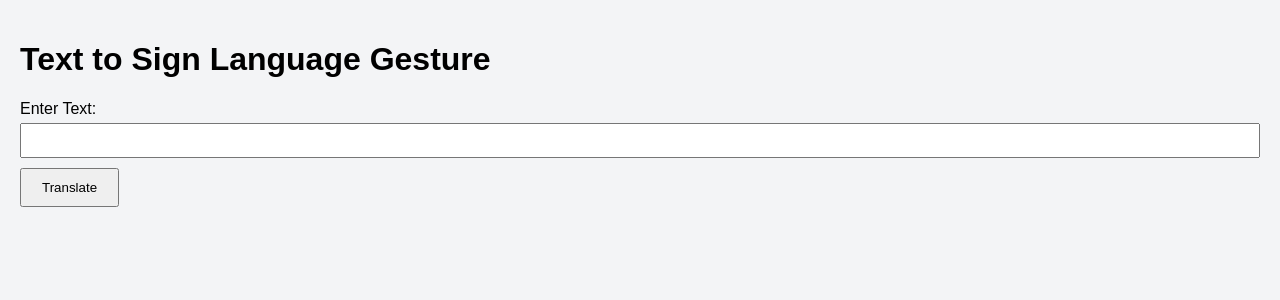
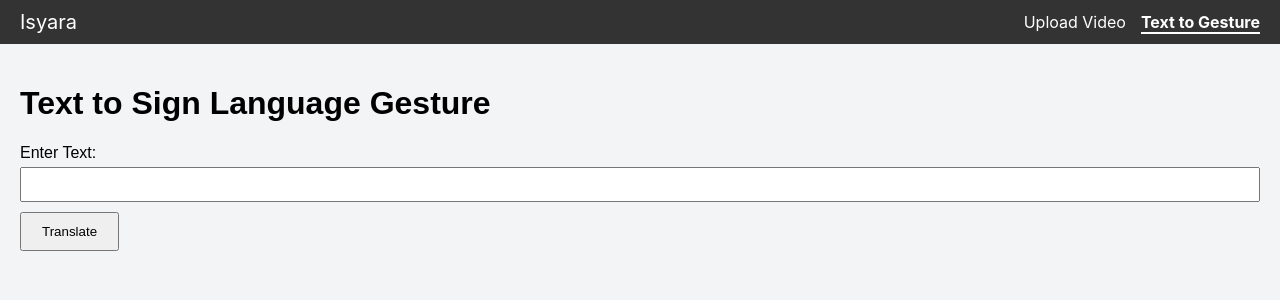
Before and after one commit to isyara-web/isyara-web, a React (Create React App) app: page /text-to-gesture in a window 1280 px wide. Shown: the top 300 px of the page. Built offline with nearby package versions, Linux system fonts and the light colour scheme.

Commit message:
tambah navbar

```diff
--- a/src/App.js
+++ b/src/App.js
@@ -1,12 +1,16 @@
 import './App.css';
 import UploadVideo from './component/uploadVideo';
 import TextToGesture from './component/TextToGesture';
-import { BrowserRouter as Router, Route, Routes } from 'react-router-dom';
+import { BrowserRouter as Router, Route, Routes, useLocation } from 'react-router-dom';
+import Home from './component/Home';
+import Navbar from './component/Navbar';
 
 function App() {
   return (
     <Router>
+      <ConditionalNavbar />
       <Routes>
+        <Route path="/" element={<Home />} />
         <Route path="/upload-video" element={<UploadVideo />} />
         <Route path="/text-to-gesture" element={<TextToGesture />} />
       </Routes>
@@ -14,4 +18,9 @@ function App() {
   );
 }
 
+const ConditionalNavbar = () => {
+  const location = useLocation();
+  return location.pathname !== '/' ? <Navbar /> : null;
+};
+
 export default App;
--- /dev/null
+++ b/src/component/Home.js
@@ -0,0 +1,54 @@
+import React from 'react';
+import { Link } from 'react-router-dom';
+
+const Home = () => {
+  return (
+    <div style={styles.container}>
+      <h1 style={styles.title}>Welcome to Isyara</h1>
+      <div style={styles.cardContainer}>
+        <Link to="/upload-video" style={styles.card}>
+          <h3>Upload Video</h3>
+          <p>Convert your videos to gestures</p>
+        </Link>
+        <Link to="/text-to-gesture" style={styles.card}>
+          <h3>Text to Gesture</h3>
+          <p>Convert text to gesture animations</p>
+        </Link>
+      </div>
+    </div>
+  );
+};
+
+const styles = {
+  container: {
+    textAlign: 'center',
+    padding: '20px',
+  },
+  title: {
+    marginBottom: '20px',
+    fontSize: '28px',
+  },
+  cardContainer: {
+    display: 'flex',
+    justifyContent: 'center',
+    gap: '20px',
+  },
+  card: {
+    display: 'block',
+    width: '200px',
+    padding: '15px',
+    textAlign: 'center',
+    border: '1px solid #ddd',
+    borderRadius: '8px',
+    textDecoration: 'none',
+    backgroundColor: '#f8f9fa',
+    color: '#333',
+    transition: 'all 0.3s',
+  },
+  cardHover: {
+    transform: 'scale(1.05)',
+    boxShadow: '0 4px 8px rgba(0, 0, 0, 0.2)',
+  },
+};
+
+export default Home;
--- /dev/null
+++ b/src/component/Navbar.js
@@ -0,0 +1,53 @@
+import React from 'react';
+import { NavLink } from 'react-router-dom';
+
+const Navbar = () => {
+  return (
+    <nav style={styles.navbar}>
+      <div>
+        <NavLink to="/" style={styles.brand}>Isyara</NavLink>
+      </div>
+      <div>
+        <NavLink
+          to="/upload-video"
+          style={({ isActive }) => (isActive ? { ...styles.link, ...styles.active } : styles.link)}
+        >
+          Upload Video
+        </NavLink>
+        <NavLink
+          to="/text-to-gesture"
+          style={({ isActive }) => (isActive ? { ...styles.link, ...styles.active } : styles.link)}
+        >
+          Text to Gesture
+        </NavLink>
+      </div>
+    </nav>
+  );
+};
+
+const styles = {
+  navbar: {
+    display: 'flex',
+    justifyContent: 'space-between',
+    alignItems: 'center',
+    padding: '10px 20px',
+    backgroundColor: '#333',
+    color: '#fff',
+  },
+  brand: {
+    fontSize: '20px',
+    textDecoration: 'none',
+    color: '#fff',
+  },
+  link: {
+    marginLeft: '15px',
+    textDecoration: 'none',
+    color: '#fff',
+  },
+  active: {
+    fontWeight: 'bold',
+    borderBottom: '2px solid #fff',
+  },
+};
+
+export default Navbar;
```
